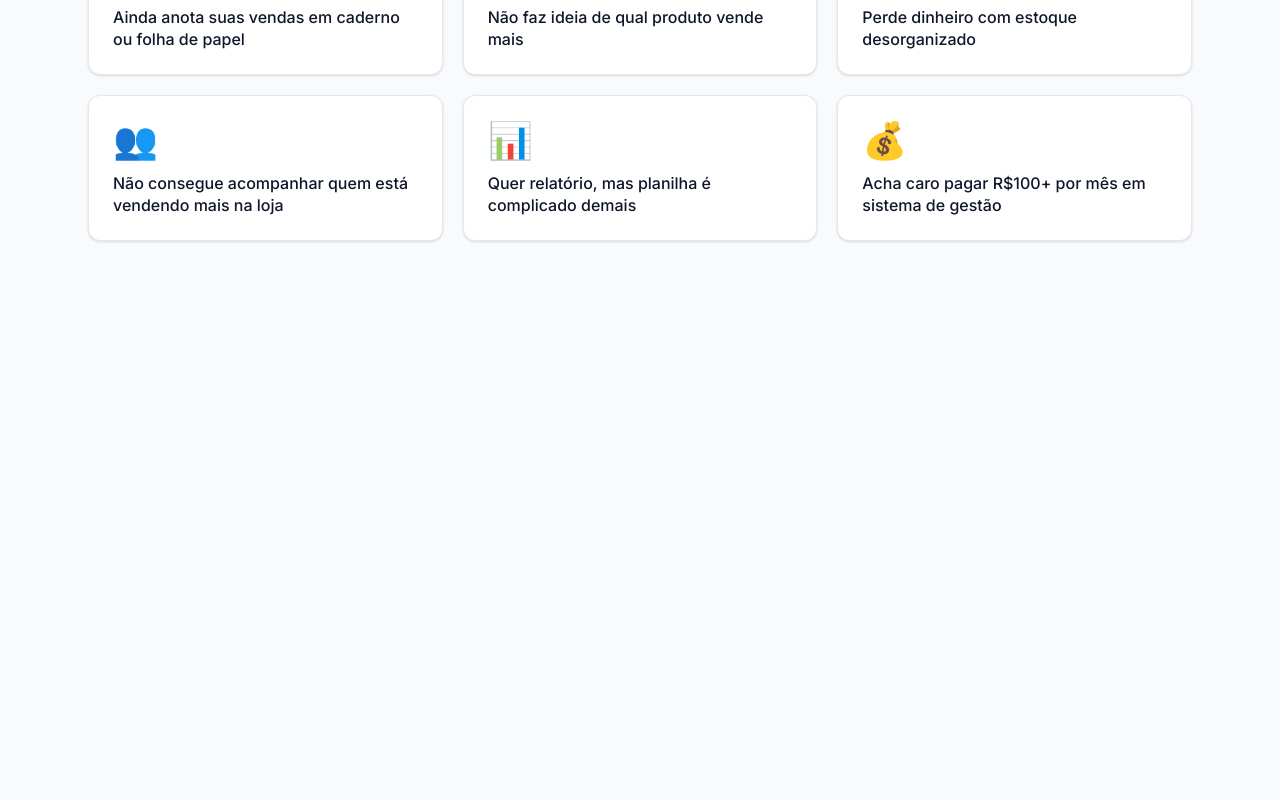
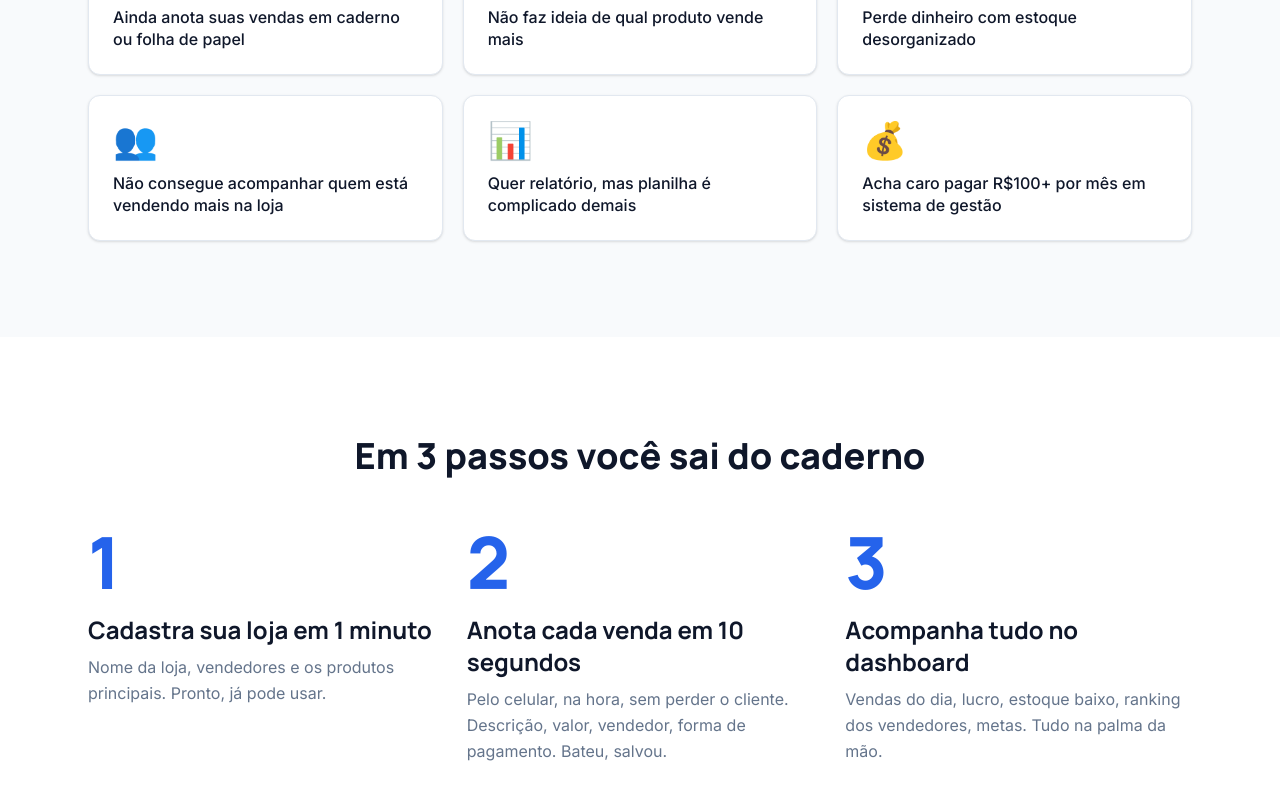
Before and after one commit to lucasSaas/LP-claude-cadernin, a Next.js app: page / in a window 1280 px wide. Shown: the part 2049-2849 px from the top of the page. Before the commit the page ends 2386 px from the top, so only its background shows below. Built offline with nearby package versions, Linux system fonts and the light colour scheme; no server answers.

Commit message:
feat: add 3-step how-it-works section

```diff
--- a/src/app/page.tsx
+++ b/src/app/page.tsx
@@ -2,6 +2,7 @@ import { Header } from "@/components/sections/Header";
 import { Hero } from "@/components/sections/Hero";
 import { VideoSection } from "@/components/sections/VideoSection";
 import { PersonaSection } from "@/components/sections/PersonaSection";
+import { HowItWorks } from "@/components/sections/HowItWorks";
 
 export default function HomePage() {
   return (
@@ -11,6 +12,7 @@ export default function HomePage() {
         <Hero />
         <VideoSection />
         <PersonaSection />
+        <HowItWorks />
       </main>
     </>
   );
--- /dev/null
+++ b/src/components/sections/HowItWorks.tsx
@@ -0,0 +1,47 @@
+const steps = [
+  {
+    n: "1",
+    title: "Cadastra sua loja em 1 minuto",
+    desc: "Nome da loja, vendedores e os produtos principais. Pronto, já pode usar.",
+  },
+  {
+    n: "2",
+    title: "Anota cada venda em 10 segundos",
+    desc: "Pelo celular, na hora, sem perder o cliente. Descrição, valor, vendedor, forma de pagamento. Bateu, salvou.",
+  },
+  {
+    n: "3",
+    title: "Acompanha tudo no dashboard",
+    desc: "Vendas do dia, lucro, estoque baixo, ranking dos vendedores, metas. Tudo na palma da mão.",
+  },
+];
+
+export function HowItWorks() {
+  return (
+    <section className="bg-white py-16 md:py-24">
+      <div className="mx-auto max-w-6xl px-4 md:px-6">
+        <div className="text-center">
+          <h2 className="font-heading text-3xl font-extrabold leading-tight text-brand-fg md:text-4xl">
+            Em 3 passos você sai do caderno
+          </h2>
+        </div>
+
+        <div className="mt-12 grid grid-cols-1 gap-10 md:grid-cols-3 md:gap-8">
+          {steps.map((s) => (
+            <div key={s.n} className="flex gap-5 text-left md:flex-col md:gap-4">
+              <div className="font-heading text-6xl font-extrabold leading-none text-brand-primary md:text-7xl">
+                {s.n}
+              </div>
+              <div>
+                <h3 className="font-heading text-xl font-bold text-brand-fg md:text-2xl">
+                  {s.title}
+                </h3>
+                <p className="mt-2 text-base leading-relaxed text-brand-muted">{s.desc}</p>
+              </div>
+            </div>
+          ))}
+        </div>
+      </div>
+    </section>
+  );
+}
```
